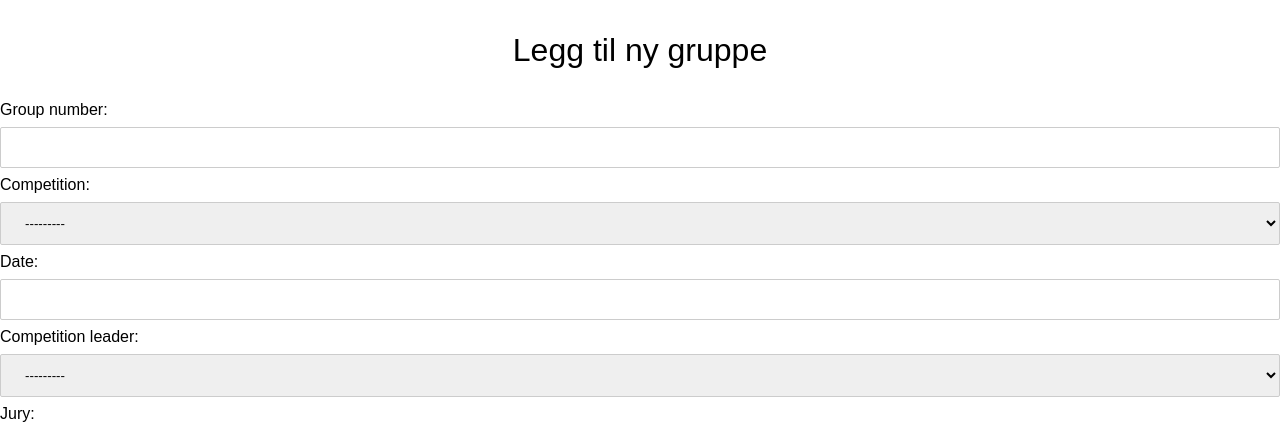
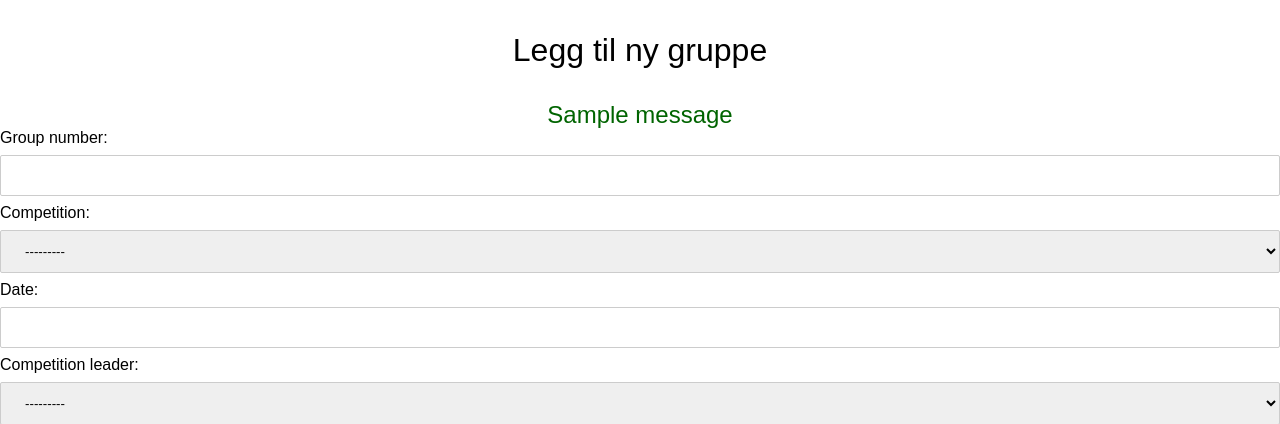
Before and after one commit to jorgenhenrichsen/TDT4290, a Django app: page /resultregistration/ in a window 1280 px wide. Shown: the part 49-473 px from the top of the page. Run offline with Django 3.2, Linux system fonts and the light colour scheme; a user stored in the database is signed in; tables that the repository leaves empty hold one stand-in row (values such as "Sample post"); one stand-in notice (Sample message) is shown; some libraries are stand-ins or nearby versions.

Commit message:
added text to let user know result has been saved

```diff
--- /dev/null
+++ b/athlitikos/resultregistration/static/css/resultregistration_v2.css
@@ -0,0 +1,4 @@
+#message {
+    font-size: 150%;
+    color: darkgreen;
+}
--- a/athlitikos/resultregistration/templates/resultregistration/resultregistration_v2.html
+++ b/athlitikos/resultregistration/templates/resultregistration/resultregistration_v2.html
@@ -4,12 +4,21 @@
 {% block head %}
 
     <script type="text/javascript" src="/static/js/resultregistration_v2.js"></script>
+    <link rel="stylesheet" type="text/css" href="/static/css/resultregistration_v2.css">
 
 {% endblock %}
 
 {% block content %}
 
     <h1>Legg til ny gruppe</h1>
+
+    {% if messages %}
+        <ul class="messages" id="message">
+    {% for message in messages %}
+        <li class="{{ message.tags }}">{{ message }}</li>
+    {% endfor %}
+        </ul>
+    {% endif %}
 
     <form method="post">
     {% csrf_token %}
@@ -74,6 +83,7 @@
 
     <button class="ok-button" type="submit">Lagre resultater</button>
 
+
     </form>
 
     <label>Mangler en utøver i databasen?</label>
--- a/athlitikos/resultregistration/views.py
+++ b/athlitikos/resultregistration/views.py
@@ -19,6 +19,7 @@ from .resultparser import resultparser, resultserializer
 from .enums import Status
 from .forms import CompetitonForm, GroupFormV2, ChangeResultForm, PendingResultForm,\
     MergeLifterSearchForm, MergeLifterCreateForm
+from django.contrib import messages
 
 
 def v2_result_registration(request):
@@ -44,6 +45,7 @@ def v2_edit_result(request, pk):
         r_formset = ResultFormSet(request.POST, request.FILES)
         group_form = GroupFormV3(user=request.user, data=request.POST)
         resultparser.parse_result(group_form=group_form, result_formset=r_formset, user=request.user)
+        messages.success(request, "Resultat lagret!")
     else:
         group_form = GroupFormV3(user=request.user, initial=group_data)
         r_formset = ResultFormSet(initial=results_data)
```
